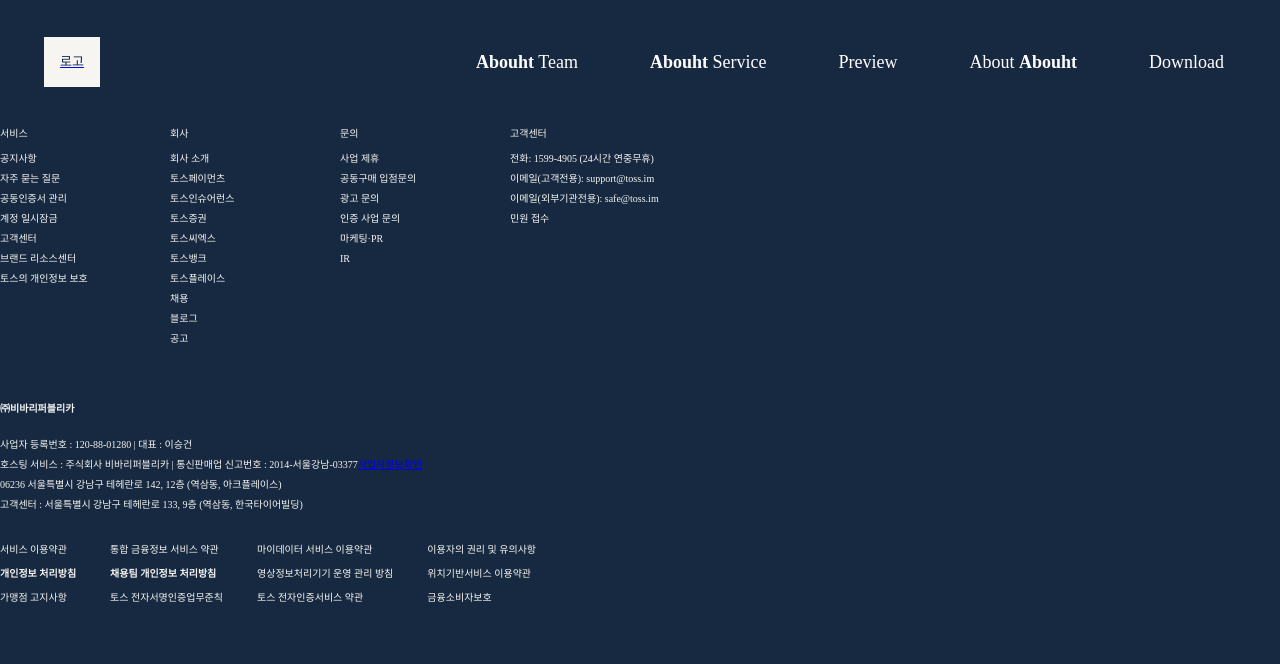
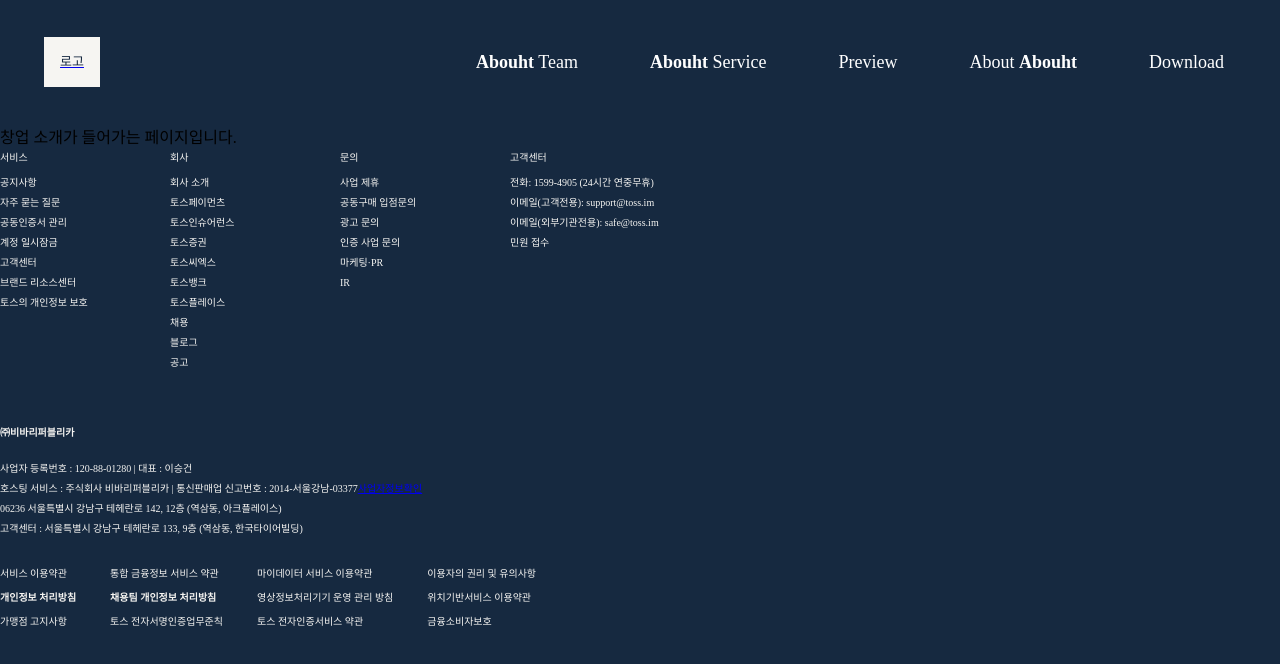
Before and after one commit to judemin/abouht-front, a React (Vite) app: page /about in a window 1280 px wide. Shown: the top 664 px of the page. Built offline with nearby package versions, Linux system fonts and the light colour scheme; a web font is replaced by a local one.

Commit message:
Feat: Add About Page

```diff
--- a/src/App.tsx
+++ b/src/App.tsx
@@ -4,6 +4,7 @@
 import Header from "./components/Header"
 import Footer from "./components/Footer"
 import Service from "./pages/Service"
+import About from "./pages/About"
 
 const App = () => {
   return (
@@ -14,6 +15,7 @@
           <Route path="/" element={<Landing />} />
           <Route path="/team" element={<Team />} />
           <Route path="/service" element={<Service />} />
+          <Route path="/about" element={<About />} />
         </Routes>
       </div>
       <Footer />
--- /dev/null
+++ b/src/pages/About.tsx
@@ -0,0 +1,9 @@
+import React from "react"
+
+type Props = {}
+
+const About = (props: Props) => {
+  return <div>창업 소개가 들어가는 페이지입니다.</div>
+}
+
+export default About
```
